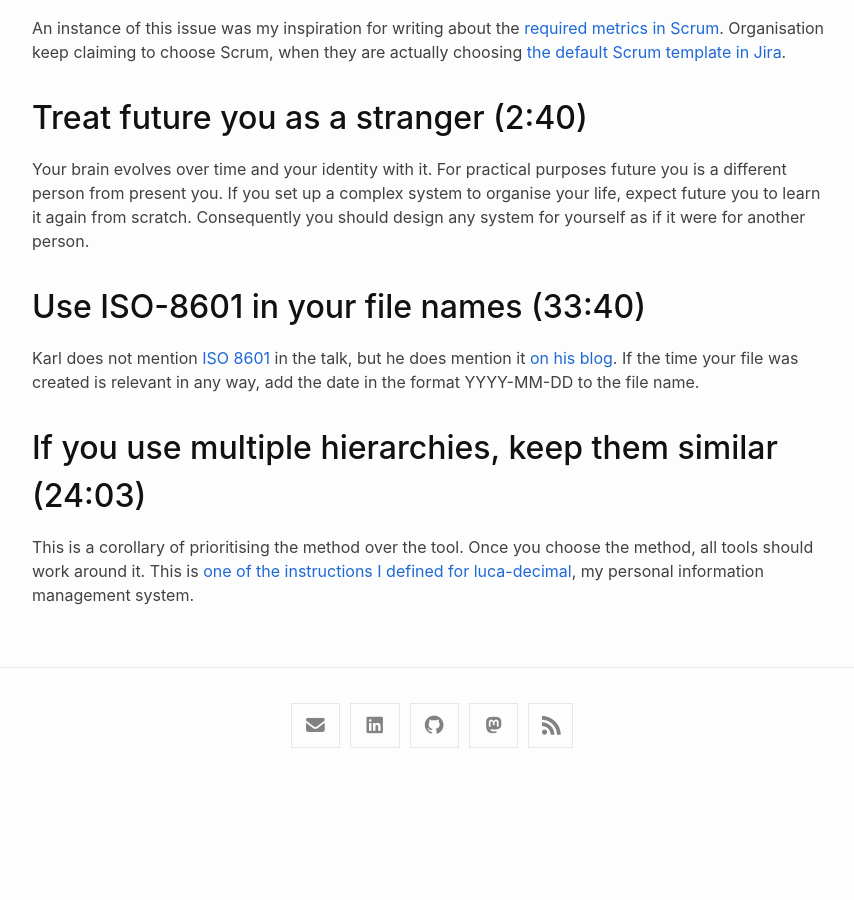
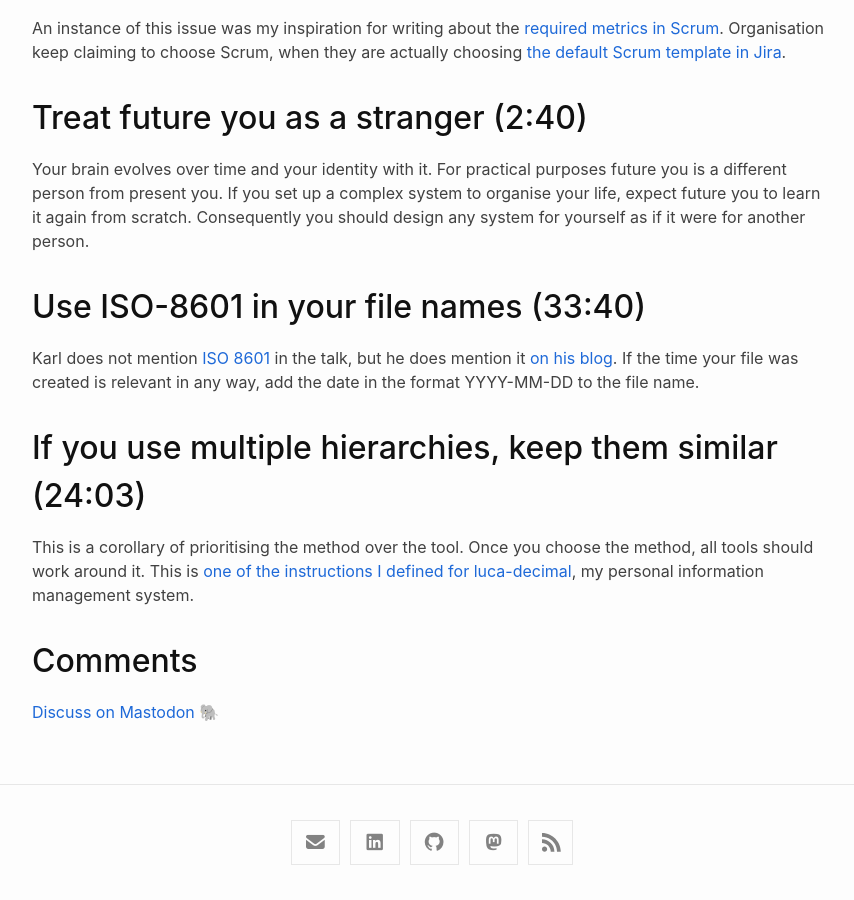
Before and after one commit to lucafrance/lucafrance.github.io, a Jekyll site: the page built from _posts/2026/2026-09-01-karl-voit-pim.md, in a window 1280 px wide and 900 px high, scrolled down 1205 px. Shown: the whole window, without its empty margins (208-1062 px from the left). Built offline with Jekyll 4.4.1, drawn with Linux system fonts in a browser that asks for light colours; a script that is not in the unit is left out; before the commit the page ends 1988 px from its top, so only the background shows below that; some of the changed lines change nothing that is shown.

Commit message:
Add Mastodon link

```diff
--- a/_posts/2026/2026-09-01-karl-voit-pim.md
+++ b/_posts/2026/2026-09-01-karl-voit-pim.md
@@ -1,7 +1,7 @@
 ---
 title: "Comments on 'Basics of Personal Information Management: Finding the best tool(s)' by Karl Voit"
 tags: []
-mastodon:
+mastodon: https://mastodon.social/@lucafeu/117197803541771670
 ---
 
 TL;DR: If you want to organise your digital life better and don't know where to start, watch [this talk](https://media.ccc.de/v/basics-of-personal-information-management-finding-the-best-tool-s).
```
